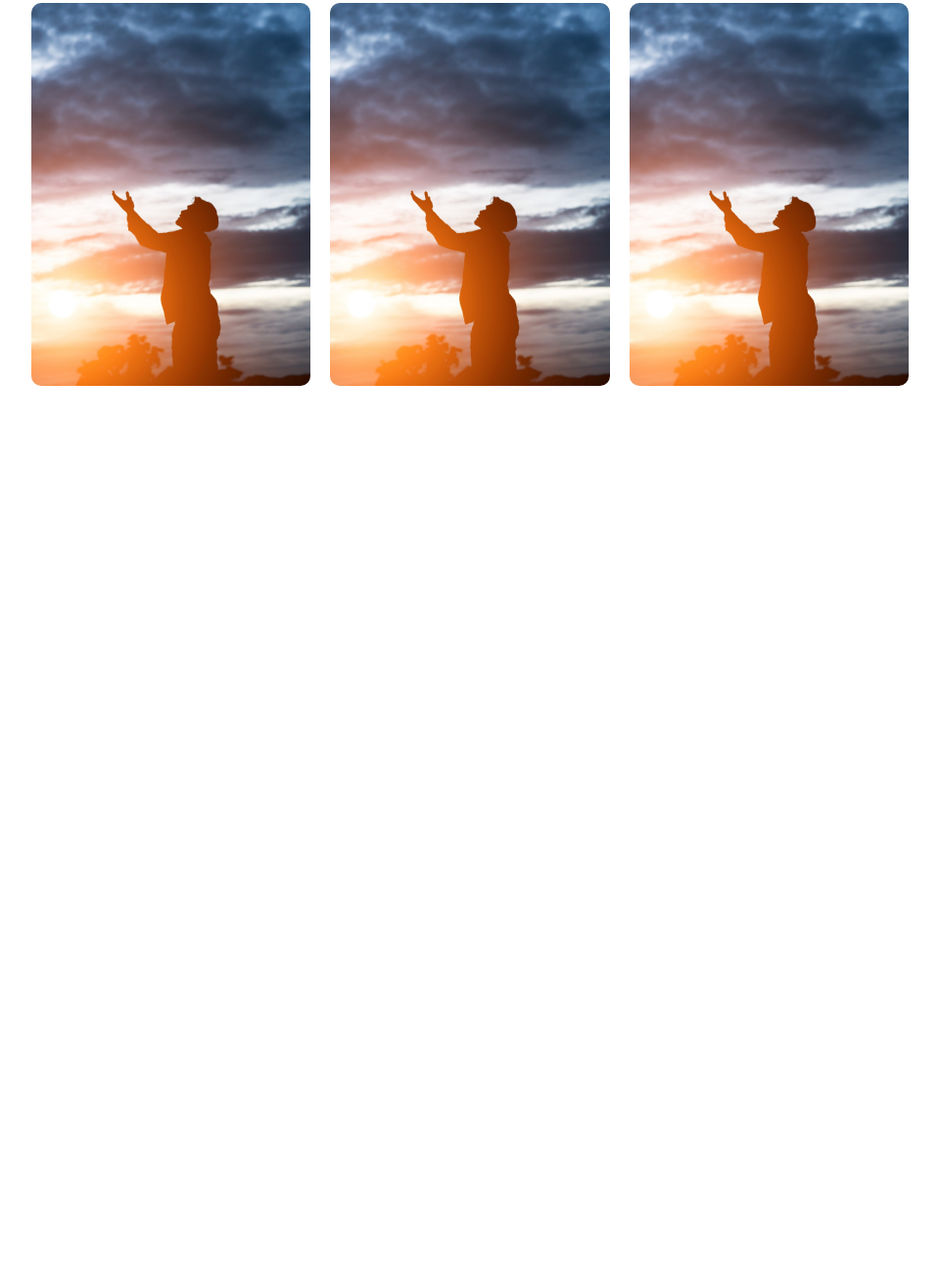
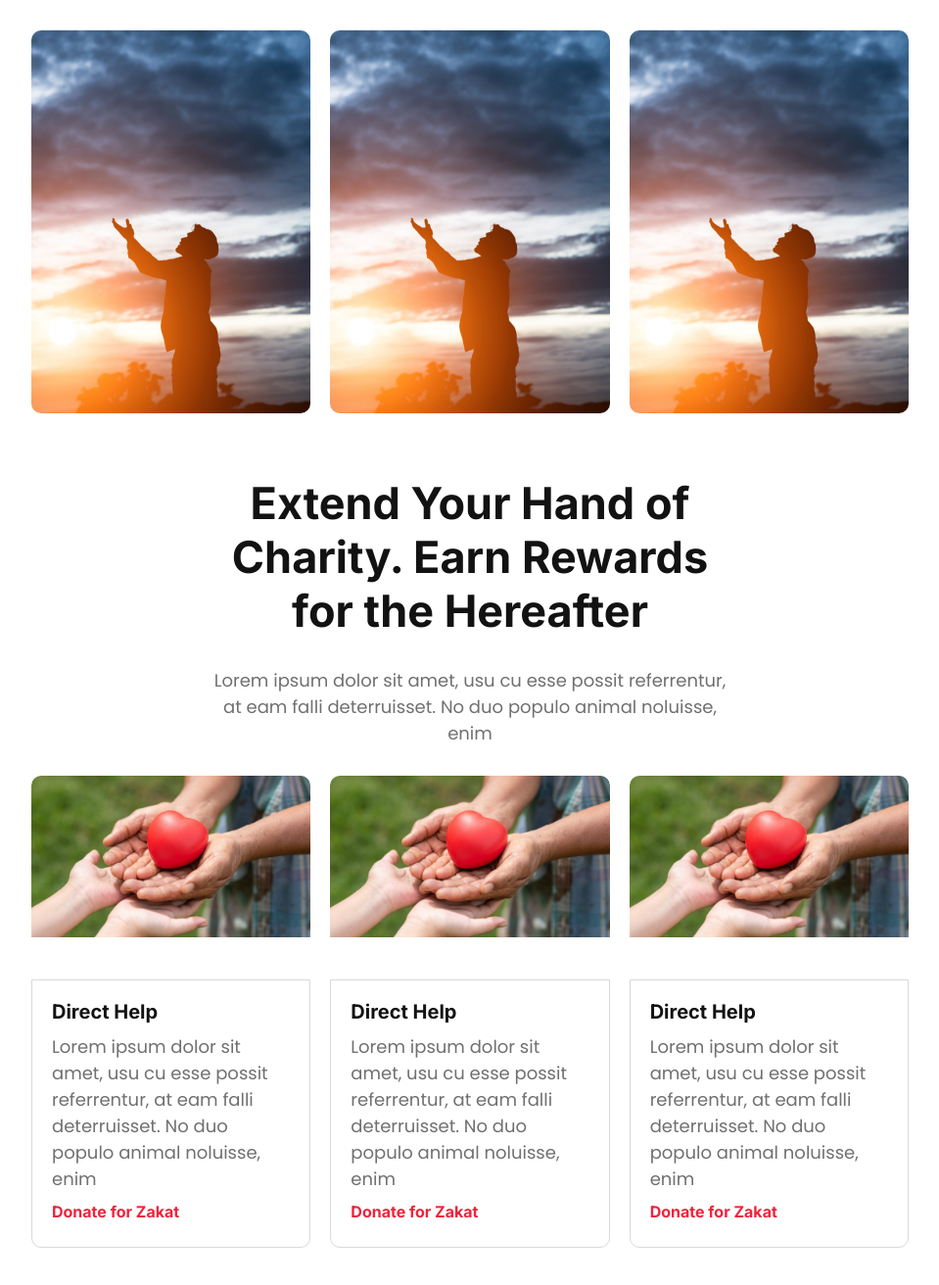
Before and after one commit to Rabiullah-Rabi/eid-zakat, a plain HTML site: page index.html in a window 1280 px wide. Shown: the part 2704-4016 px from the top of the page at 98% size, without its empty margins (160-1119 px from the left). Before the commit the page ends 3098 px from the top, so only its background shows below. Drawn offline with Linux system fonts and the light colour scheme.

Commit message:
section 5

```diff
--- a/css/style.css
+++ b/css/style.css
@@ -20,6 +20,9 @@
 .margin-top{
     margin-top: 5%;
 }
+.margin-bottom{
+    margin-bottom: 5%;
+}
 button {
     color: var(--font-color-light);
     font-family: var(--title-font-family);
@@ -41,7 +44,7 @@ button:hover {
 }
 .section-head{
     text-align: center;
-    width: 50%;
+    width: 60%;
 }
 
 /* Banner section */
@@ -142,11 +145,16 @@ button:hover {
     font-family: var(--paragraph-font-family);
     color: var(--font-color-dark);
     font-size: 18px;
+    margin: 10px 0;
 }
 .card-wrapper{
     background-color: #FEF4F5;
     border-radius: 5px;
     padding: 20px;
+    display: flex;
+}
+.card-icon {
+    margin-right: 20px;
 }
 .grid-1 {
     display: grid;
@@ -179,3 +187,42 @@ button:hover {
 }
 
 /* section-5 */
+.card-img-wrapper{
+    height: 211px;
+    width: 100%;
+    object-fit: cover;
+    border-radius: 10px 10px 0px 0px;
+    overflow: hidden;
+}
+.card-img-wrapper > img{
+    width: 100%;
+    transition: all 1000ms;
+
+}
+.blog-card .card-content-wrapper{
+    border: 1px solid #D9D9D9;
+    margin-top: -1%;
+    padding: 20px;
+    border-radius: 0px 0px 10px 10px;
+}
+.blog-card:hover > .card-img-wrapper > img {
+    transform: scale(1.5);
+}
+.blog-link{
+    font-family: var(--title-font-family);
+    color: var(--primary-color);
+    text-decoration: none;
+    font-weight: bold;
+    display: inline-block;
+    overflow: hidden;
+}
+.underline{
+    height: 2px;
+    background-color: var(--primary-color);
+    width: 0%;
+    margin-left: 0px;
+    transition: width 1s;
+}
+.blog-link:hover > .underline{
+    width: 100%;
+}
--- a/index.html
+++ b/index.html
@@ -9,7 +9,7 @@
     <!-- Google fonts -->
     <link rel="preconnect" href="https://fonts.googleapis.com">
     <link rel="preconnect" href="https://fonts.gstatic.com" crossorigin>
-    <link href="https://fonts.googleapis.com/css2?family=Inter:wght@400;600;700&family=Poppins:wght@400;600&display=swap" rel="stylesheet">
+    <link href="https://fonts.googleapis.com/css2?family=Inter:wght@400;600;700&family=Lobster&family=Poppins:wght@400;600&display=swap" rel="stylesheet">
     <title>Edi Zakat</title>
 </head>
 <body>
@@ -110,6 +110,57 @@
                 </div>
             </div>
         </section>
+
+        <!-- section-5 -->
+        <section>
+            <div class="container margin-top margin-bottom">
+                <div class="section-head">
+                    <h2 class="section-title">Extend Your Hand of Charity. Earn Rewards for the Hereafter</h2>
+                    <p class="section-pera">Lorem ipsum dolor sit amet, usu cu esse possit referrentur, at eam falli deterruisset. No duo populo animal noluisse, enim</p>
+                </div>
+                <div class="grid-2">
+                    <div class="blog-card">
+                        <div class="card-img-wrapper">
+                            <img src="images/Rectangle 252.png" alt="">
+                        </div>
+                        <div class="card-content-wrapper">
+                            <h3 class="card-title">Direct Help</h3>
+                            <p class="card-pera">Lorem ipsum dolor sit amet, usu cu esse possit referrentur, at eam falli deterruisset. No duo populo animal noluisse, enim</p>
+                            <a href="" class="blog-link">
+                                Donate for Zakat
+                                <div class="underline"></div>
+                            </a>
+                        </div>
+                    </div>
+                    <div class="blog-card">
+                        <div class="card-img-wrapper">
+                            <img src="images/Rectangle 252.png" alt="">
+                        </div>
+                        <div class="card-content-wrapper">
+                            <h3 class="card-title">Direct Help</h3>
+                            <p class="card-pera">Lorem ipsum dolor sit amet, usu cu esse possit referrentur, at eam falli deterruisset. No duo populo animal noluisse, enim</p>
+                            <a href="" class="blog-link">
+                                Donate for Zakat
+                                <div class="underline"></div>
+                            </a>
+                        </div>
+                    </div>
+                    <div class="blog-card">
+                        <div class="card-img-wrapper">
+                            <img src="images/Rectangle 252.png" alt="">
+                        </div>
+                        <div class="card-content-wrapper">
+                            <h3 class="card-title">Direct Help</h3>
+                            <p class="card-pera">Lorem ipsum dolor sit amet, usu cu esse possit referrentur, at eam falli deterruisset. No duo populo animal noluisse, enim</p>
+                            <a href="" class="blog-link">
+                                Donate for Zakat
+                                <div class="underline"></div>
+                            </a>
+                        </div>
+                    </div>
+                </div>
+            </div>
+        </section>
     </main>
 </body>
 </html>
```
